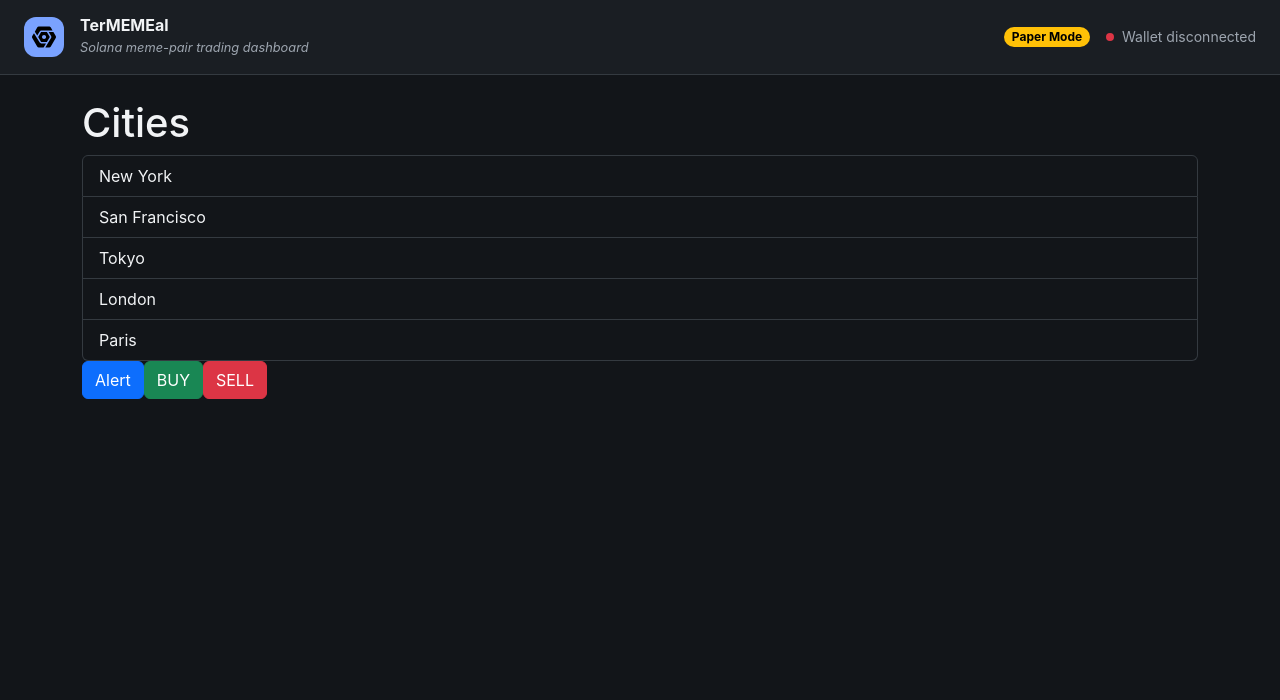
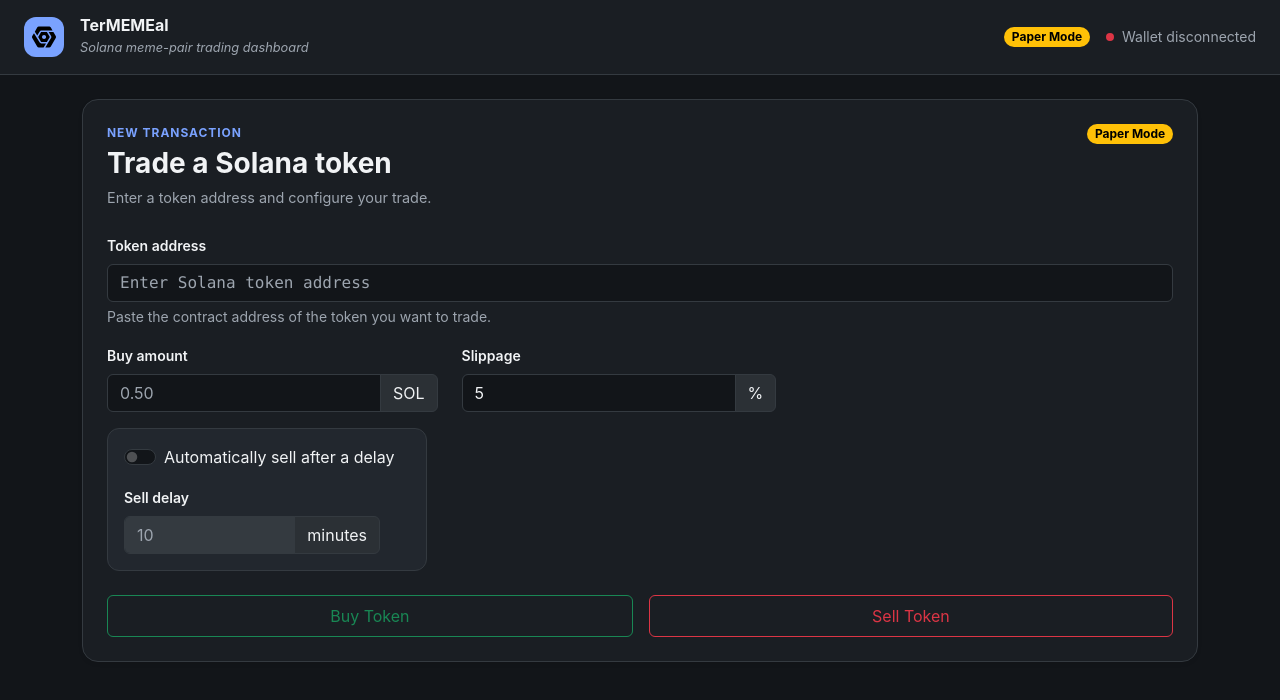
Before and after one commit to pwoods210/ReactDemo, a React (Vite) app: page / in a window 1280 px wide. Shown: the top 700 px of the page. Built offline with nearby package versions, Linux system fonts and the light colour scheme.

Commit message:
feat: added a trade panel component with placeholders to execute a trade

```diff
--- a/src/App.css
+++ b/src/App.css
@@ -61,3 +61,71 @@
     justify-content: space-between;
   }
 }
+
+.trade-panel {
+  overflow: hidden;
+
+  background-color: var(--app-surface);
+  border: 1px solid var(--bs-border-color);
+  border-radius: 1rem;
+}
+
+.trade-panel-label {
+  margin-bottom: 0.35rem;
+
+  color: var(--app-accent);
+
+  font-size: 0.75rem;
+  font-weight: 700;
+  letter-spacing: 0.08em;
+  text-transform: uppercase;
+}
+
+.trade-panel-title {
+  margin-bottom: 0.4rem;
+
+  font-size: clamp(1.35rem, 3vw, 1.75rem);
+  font-weight: 700;
+}
+
+.trade-panel-description {
+  color: var(--app-text-muted);
+  font-size: 0.9rem;
+}
+
+.token-address-input {
+  font-family: ui-monospace, SFMono-Regular, Menlo, Monaco, Consolas, monospace;
+}
+
+.auto-sell-panel {
+  padding: 1rem;
+
+  background-color: var(--app-surface-raised);
+  border: 1px solid var(--bs-border-color);
+  border-radius: 0.75rem;
+}
+
+.trade-panel .form-label {
+  font-size: 0.875rem;
+  font-weight: 600;
+}
+
+.trade-panel .form-control,
+.trade-panel .input-group-text {
+  border-color: var(--bs-border-color);
+}
+
+.trade-panel .form-control:focus {
+  border-color: var(--app-accent);
+  box-shadow: 0 0 0 0.2rem rgb(122 162 255 / 15%);
+}
+
+.compact-input {
+  width: 100%;
+  max-width: 16rem;
+}
+
+.compact-input-box {
+  width: 100%;
+  max-width: 20rem;
+}
--- a/src/App.tsx
+++ b/src/App.tsx
@@ -4,6 +4,7 @@
 import Alert from './Components/Alert.tsx'
 import Button from './Components/Button.tsx'
 import Header from './Components/Header.tsx'
+import TradePanel from './Components/TradePanel.tsx'
 
 function App() {
   const [showAlert, setAlertState] = useState(false)
@@ -19,33 +20,8 @@
     <>
       <Header />
       <main className="container py-4">
-        <div id="tester">
-          <ListGroup
-            items={items}
-            heading="Cities"
-            onSelectItem={handleSelectItem}
-          />
-        </div>
-        <div>
-          {showAlert && (
-            <Alert onClose={() => setAlertState(false)}>
-              <span>ALERT</span>
-            </Alert>
-          )}
-          <Button
-            message="Alert"
-            onClick={() => setAlertState(true)}
-          />
-          <Button
-            message="BUY"
-            color="green"
-            onClick={handleButtonClick}
-          />
-          <Button
-            message="SELL"
-            color="red"
-            onClick={handleButtonClick}
-          />
+        <div id="trade_panel">
+          <TradePanel />
         </div>
       </main>
     </>
--- /dev/null
+++ b/src/Components/TradePanel.tsx
@@ -0,0 +1,119 @@
+function TradePanel() {
+
+  return (
+    <section className="trade-panel card shadow-sm">
+      <div className="card-body p-4">
+        <div className="d-flex justify-content-between align-items-start gap-3 mb-4">
+          <div>
+            <div className="trade-panel-label">New transaction</div>
+            <h1 className="trade-panel-title">Trade a Solana token</h1>
+            <p className="trade-panel-description mb-0">
+              Enter a token address and configure your trade.
+            </p>
+          </div>
+          <span className="badge rounded-pill text-bg-warning">
+            Paper Mode
+          </span>
+        </div>
+        <form>
+          <div className="mb-3">
+            <label htmlFor="token-address" className="form-label">
+              Token address
+            </label>
+            <input
+              id="token-address"
+              className="form-control token-address-input"
+              type="text"
+              placeholder="Enter Solana token address"
+            />
+            <div className="form-text">
+              Paste the contract address of the token you want to trade.
+            </div>
+          </div>
+          <div className="d-flex flex-wrap gap-4 mb-3">
+            <div>
+              <label htmlFor="trade-amount" className="form-label">
+                Buy amount
+              </label>
+
+              <div className="input-group">
+                <input
+                  id="trade-amount"
+                  className="form-control"
+                  type="number"
+                  min="0"
+                  step="0.01"
+                  placeholder="0.50"
+                />
+                <span className="input-group-text">SOL</span>
+              </div>
+            </div>
+
+            <div>
+              <label htmlFor="slippage" className="form-label">
+                Slippage
+              </label>
+
+              <div className="input-group">
+                <input
+                  id="slippage"
+                  className="form-control"
+                  type="number"
+                  min="0"
+                  step="0.1"
+                  defaultValue="5"
+                />
+                <span className="input-group-text">%</span>
+              </div>
+            </div>
+          </div>
+          <div className="auto-sell-panel mb-4 compact-input-box">
+            <div className="form-check form-switch">
+              <input
+                id="auto-sell"
+                className="form-check-input"
+                type="checkbox"
+                role="switch"
+              />
+              <label htmlFor="auto-sell" className="form-check-label">
+                Automatically sell after a delay
+              </label>
+            </div>
+            <div className="mt-3">
+              <label htmlFor="sell-delay" className="form-label">
+                Sell delay
+              </label>
+              <div className="input-group compact-input">
+                <input
+                  id="sell-delay"
+                  className="form-control"
+                  type="number"
+                  min="1"
+                  placeholder="10"
+                  disabled
+                />
+                <span className="input-group-text">minutes</span>
+              </div>
+            </div>
+          </div>
+          <div className="d-flex flex-column flex-sm-row gap-3">
+            <button
+              className="btn btn-outline-success flex-grow-1 py-2"
+              type="button"
+            >
+              Buy Token
+            </button>
+            <button
+              className="btn btn-outline-danger flex-grow-1 py-2"
+              type="button"
+            >
+              Sell Token
+            </button>
+          </div>
+        </form>
+      </div>
+    </section>
+  );
+}
+
+export default TradePanel;
```
